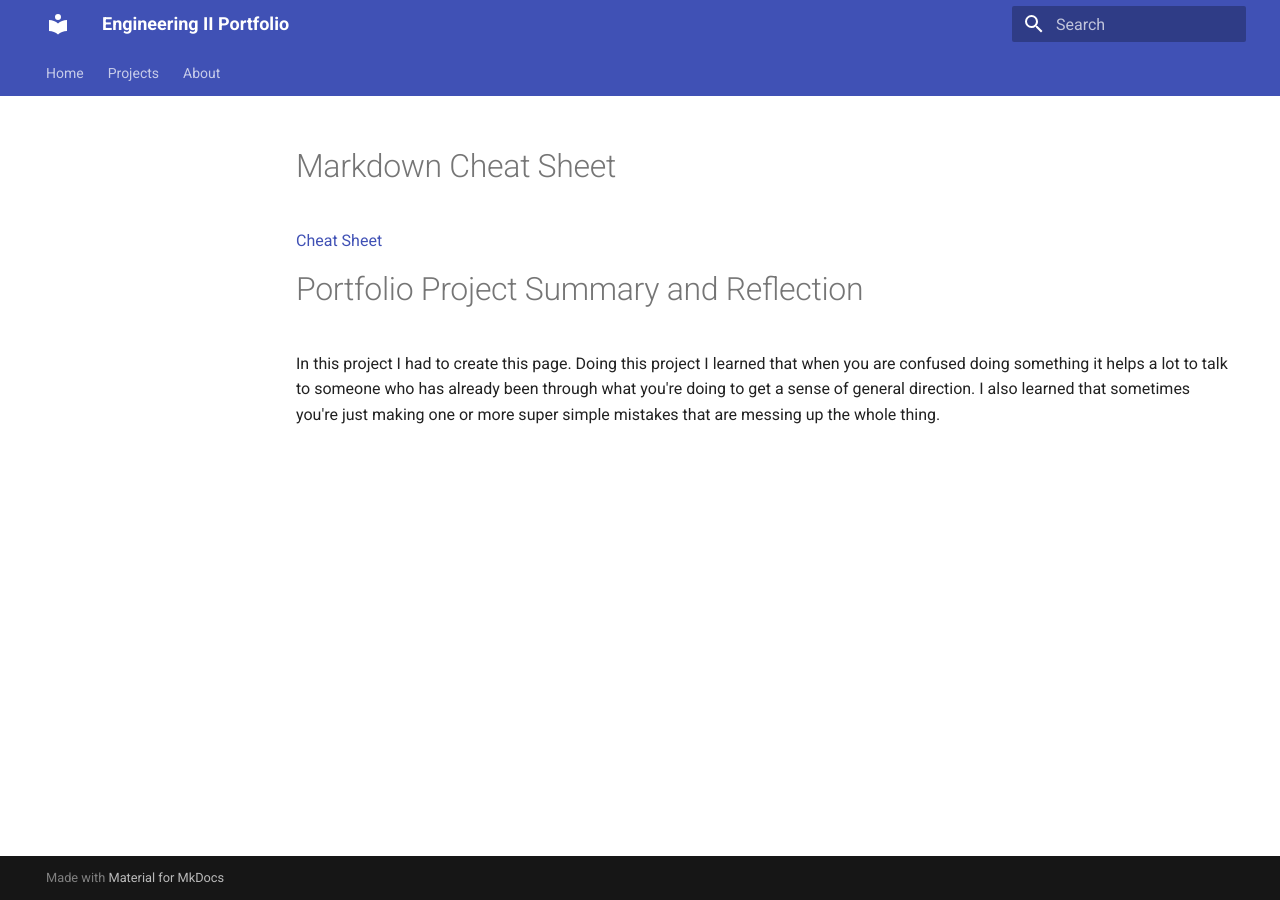
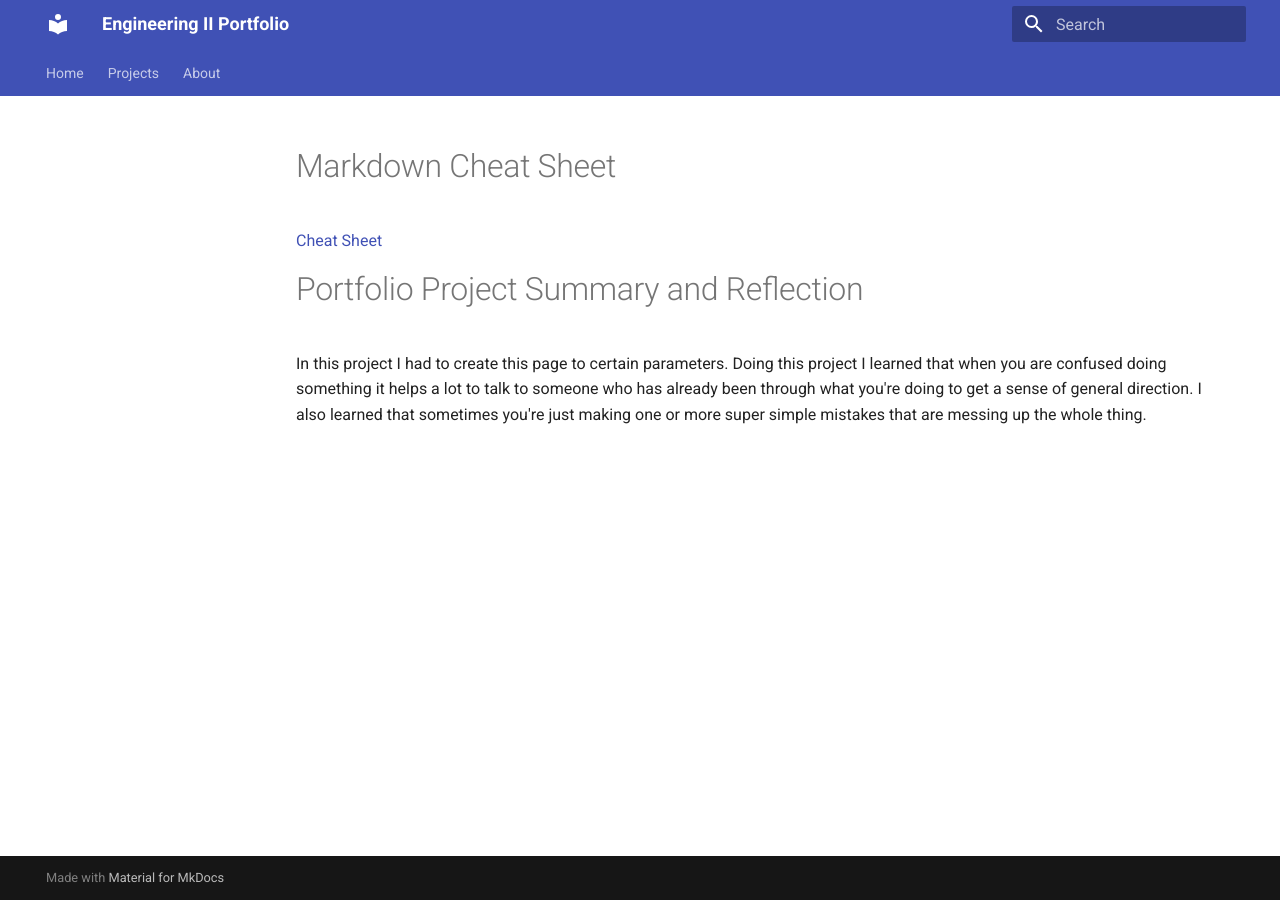
Before and after one commit to nathant-cell/eng2_portfolio, an MkDocs documentation site: the page built from docs/projects/Portfolio_Project.md, in a window 1280 px wide. Built offline with MkDocs 1.6.1 and Material for MkDocs 9.7.7, drawn with Linux system fonts in a browser that asks for light colours.

Commit message:
More words

```diff
--- a/docs/projects/Portfolio_Project.md
+++ b/docs/projects/Portfolio_Project.md
@@ -2,4 +2,4 @@
 [Cheat Sheet](https://www.markdownguide.org/cheat-sheet/)
 
 # Portfolio Project Summary and Reflection
-In this project I had to create this page. Doing this project I learned that when you are confused doing something it helps a lot to talk to someone who has already been through what you're doing to get a sense of general direction. I also learned that sometimes you're just making one or more super simple mistakes that are messing up the whole thing.
+In this project I had to create this page to certain parameters. Doing this project I learned that when you are confused doing something it helps a lot to talk to someone who has already been through what you're doing to get a sense of general direction. I also learned that sometimes you're just making one or more super simple mistakes that are messing up the whole thing.
```
